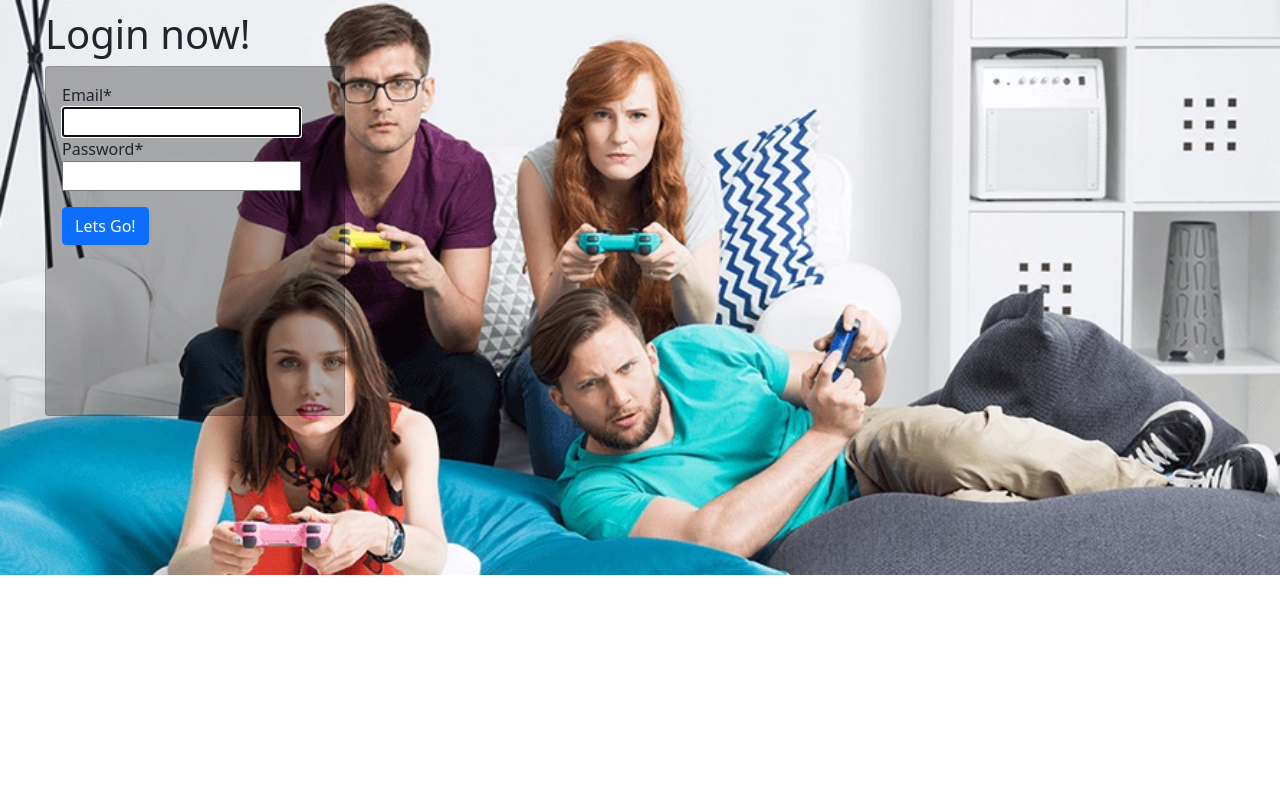
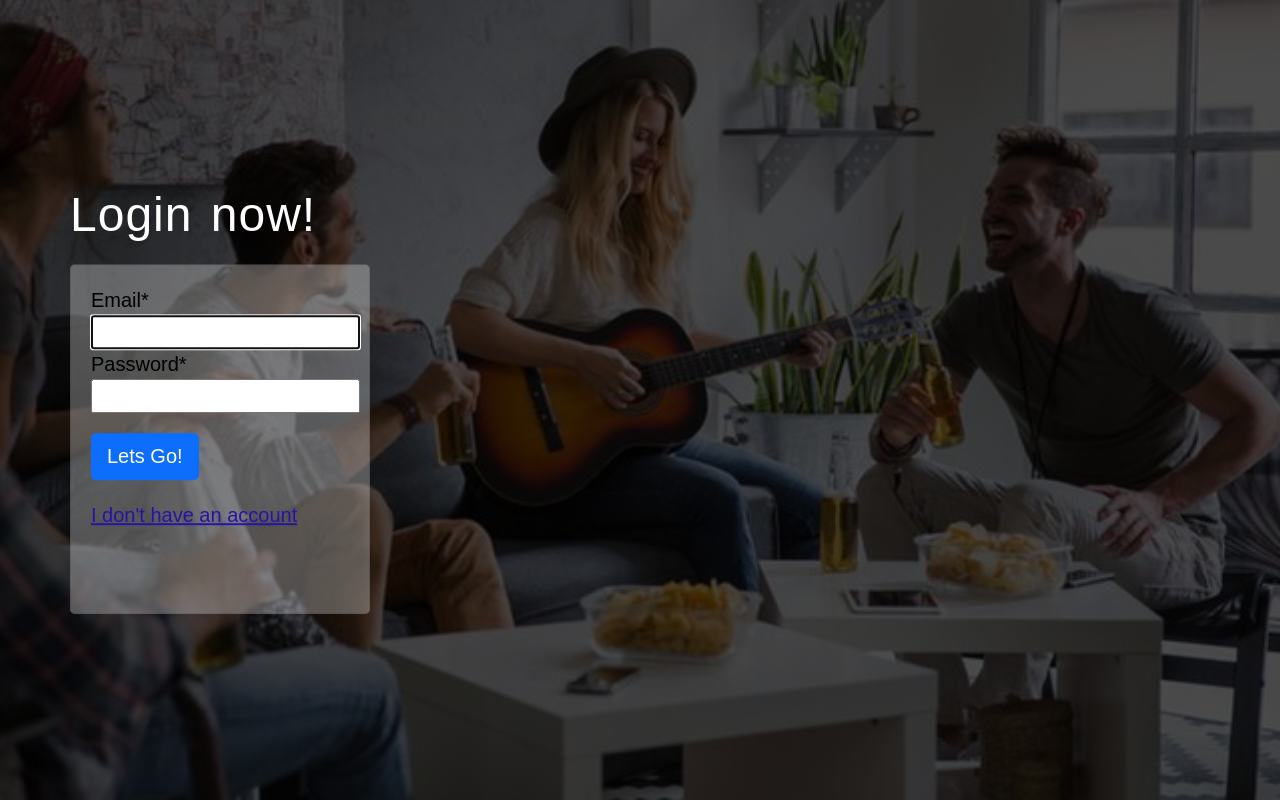
Before and after one commit to redhat-beyond/roo.me, a Django app: page /login/ in a window 1280 px wide. Run offline with Django 3.2, Linux system fonts and the light colour scheme; some libraries are stand-ins or nearby versions.

Commit message:
fix login page

```diff
--- a/main/templates/main/landing_page.html
+++ b/main/templates/main/landing_page.html
@@ -21,8 +21,8 @@
 
         <div class="text-box">
             <h1>Finding great roomates to live with<br>shouldn’t be hard.</h1>
-            <a class="btn btn-full" href="{% url 'register' %}">Start now</a>
-            <a class="btn btn-ghost" href="{% url 'login' %}">Login</a>
+            <a class="my-btn my-btn-full" href="{% url 'register' %}">Start now</a>
+            <a class="my-btn my-btn-ghost" href="{% url 'login' %}">Login</a>
         </div>
     </section>
 
--- a/main/templates/main/login.html
+++ b/main/templates/main/login.html
@@ -2,21 +2,29 @@
 {% load static %}
 <!DOCTYPE html>
 <html>
+
 <head>
     <!-- Bootstrap core CSS -->
-        <link href="https://cdn.jsdelivr.net/npm/bootstrap@5.0.0-beta2/dist/css/bootstrap.min.css" rel="stylesheet" integrity="sha384-BmbxuPwQa2lc/FVzBcNJ7UAyJxM6wuqIj61tLrc4wSX0szH/Ev+nYRRuWlolflfl" crossorigin="anonymous">
+    <link href="https://cdn.jsdelivr.net/npm/bootstrap@5.0.0-beta2/dist/css/bootstrap.min.css" rel="stylesheet"
+        integrity="sha384-BmbxuPwQa2lc/FVzBcNJ7UAyJxM6wuqIj61tLrc4wSX0szH/Ev+nYRRuWlolflfl" crossorigin="anonymous">
+    <link rel="stylesheet" type="text/css" href="{% static 'css/style.css' %}">
     <title>roo.me - Login!</title>
 </head>
-    <style>
-        body { background-image: url(../../static/img/roomates-login.jpg);
-        background-repeat: no-repeat;
-        background-size: cover;
-        }
-    </style>
+
 <body>
-        <div style="position:fixed; left:45px; top:10px;">
+
+    <section>
+        {% if messages %}
+        {% for message in messages %}
+        <div class="alert alert-{{message.tags}} alert-dismissible fade show" role="alert">
+            {{message}} <button type="button" class="btn-close" data-bs-dismiss="alert" aria-label="Close"></button>
+        </div>
+        {% endfor %}
+        {% endif %}
+
+        <div class="text-box">
             <h1>Login now!</h1>
-            <div class="card" style="background: rgba(0,0,0,.3); height: 350px; width: 300px;">
+            <div class="card" style="color: rgb(0, 0, 0); background: rgba(252, 252, 252, 0.3); height: 350px; width: 300px;">
                 <div class="card-body">
                     <form method="POST">
                         {% csrf_token %}
@@ -25,11 +33,18 @@
                         </fieldset>
                         <div class="form-group">
                             <button class="btn btn-primary mt-3" type="submit">Lets Go!</button>
+                            <p class="float-right mt-3"><a href="{% url 'register' %}" style="color: rgb(39, 20, 167);">I don't have an account</a></p>
                         </div>
-
                     </form>
                 </div>
             </div>
         </div>
+    </section>
+
+    <script src="https://cdn.jsdelivr.net/npm/bootstrap@5.0.0/dist/js/bootstrap.bundle.min.js"
+    integrity="sha384-p34f1UUtsS3wqzfto5wAAmdvj+osOnFyQFpp4Ua3gs/ZVWx6oOypYoCJhGGScy+8"
+    crossorigin="anonymous"></script>
+
 </body>
+
 </html>
```
Also changed, not shown: main/static/css/style.css (+12 -12 lines). Lines whose indentation alone changed are shown as unchanged.
